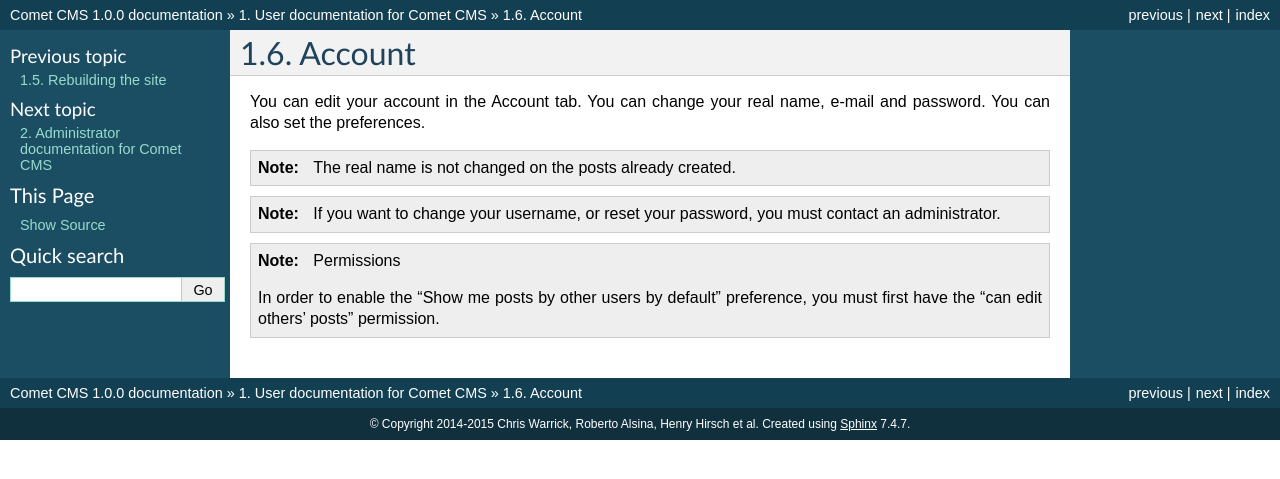
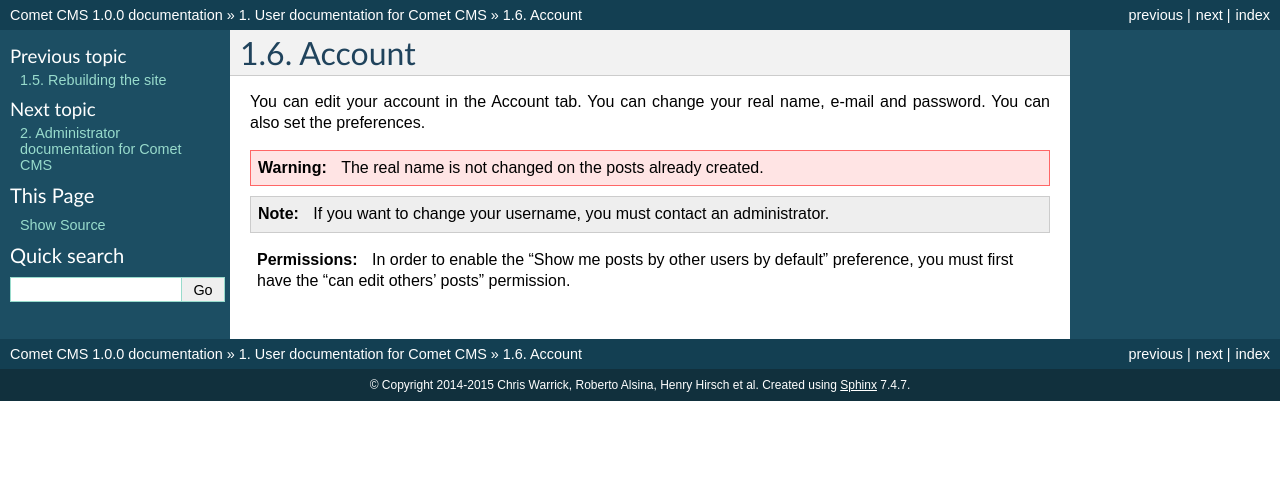
Before and after one commit to getnikola/coil, a Sphinx documentation site: the page built from docs/user/50-account.rst, in a window 1280 px wide. Shown: the top 479 px of the page. Built offline with Sphinx 7.4.7, drawn with Linux system fonts in a browser that asks for light colours.

Commit message:
docs update
Signed-off-by: Chris Warrick <kwpolska@gmail.com>

```diff
--- a/docs/user/10-index.rst
+++ b/docs/user/10-index.rst
@@ -4,7 +4,7 @@
 On the top of the index page, you can switch between displaying only your own
 posts and displaying posts of all authors.
 
-.. note:: Permissions
+.. admonition:: Permissions
 
    In order to view posts of other authors, you must have the “can edit others’
    posts” permission.
--- a/docs/user/20-edit.rst
+++ b/docs/user/20-edit.rst
@@ -1,7 +1,7 @@
 Editing posts
 =============
 
-.. note:: Permissions
+.. admonition:: Permissions
 
    You need the “can edit others’ posts” permission to edit posts of other
    users.  You can always edit your own posts.
@@ -14,7 +14,7 @@
 
 The next line features four fields: date, author, tags and category.
 
-.. note:: Permissions
+.. admonition:: Permissions
 
    Post author may be changed only if you have the “transfer post authorship”
    permission.
--- a/docs/user/30-delete.rst
+++ b/docs/user/30-delete.rst
@@ -1,7 +1,7 @@
 Deleting posts
 ==============
 
-.. note:: Permissions
+.. admonition:: Permissions
 
    You need the “can edit others’ posts” permission to delete posts of other
    users.  You can always delete your own posts.
--- a/docs/user/40-rebuild.rst
+++ b/docs/user/40-rebuild.rst
@@ -13,6 +13,6 @@
 in the Advanced information box.  If you cannot understand and solve the
 problem yourself, contact your administrator.
 
-.. note:: Permissions
+.. admonition:: Permissions
 
    In order to rebuild the site, you need the “can rebuild site” permission.
--- a/docs/user/50-account.rst
+++ b/docs/user/50-account.rst
@@ -4,16 +4,15 @@
 You can edit your account in the Account tab.  You can change your real name,
 e-mail and password.  You can also set the preferences.
 
-.. note::
+.. warning::
 
    The real name is not changed on the posts already created.
 
 .. note::
 
-   If you want to change your username, or reset your password, you must
-   contact an administrator.
+   If you want to change your username, you must contact an administrator.
 
-.. note:: Permissions
+.. admonition:: Permissions
 
    In order to enable the “Show me posts by other users by default” preference, you must
    first have the “can edit others’ posts” permission.
```
